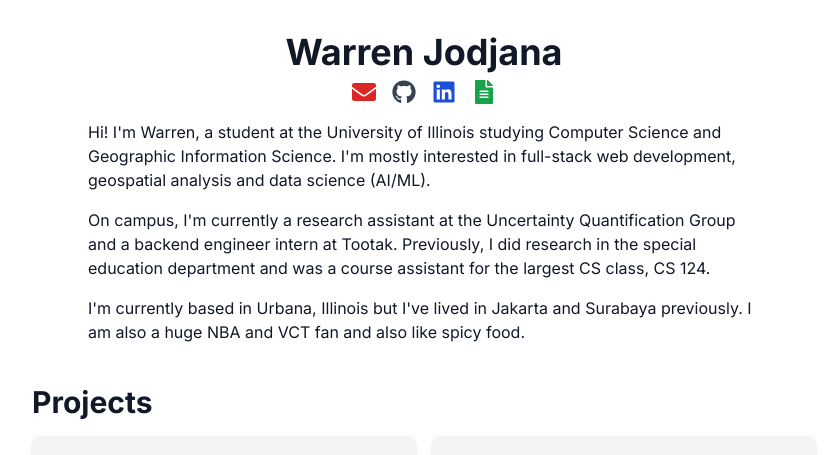
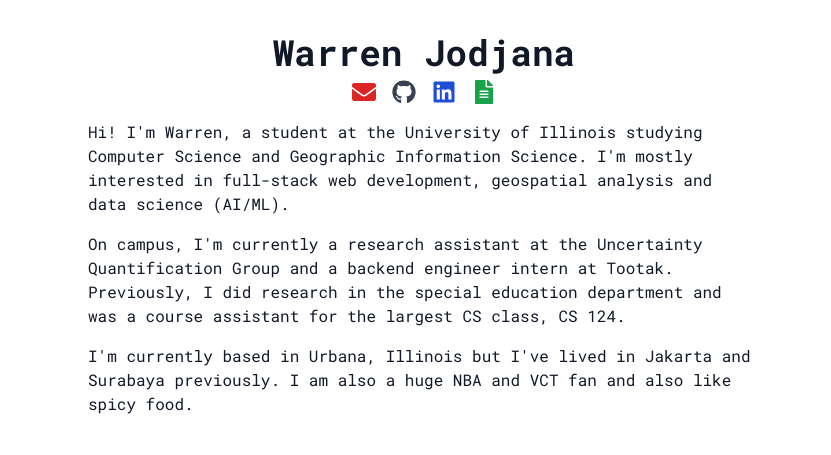
Before and after one commit to wrjodjana/wrjodjana.com, a Next.js app: page / in a window 1280 px wide. Shown: the top 455 px of the page, without its empty margins (216-1047 px from the left). Built offline with nearby package versions, Linux system fonts and the light colour scheme.

Commit message:
changed fonts

```diff
--- a/app/components/Information/page.tsx
+++ b/app/components/Information/page.tsx
@@ -1,9 +1,12 @@
 import React from "react";
 import { FaEnvelope, FaGithub, FaLinkedin, FaFileAlt } from "react-icons/fa";
+import { Roboto_Mono } from "next/font/google";
+
+const robotoMono = Roboto_Mono({ subsets: ["latin"] });
 
 export default function InformationSection() {
   return (
-    <header className="flex flex-col items-center text-left max-w-2xl">
+    <header className={`${robotoMono.className} flex flex-col items-center text-left max-w-2xl`}>
       <h1 className="text-4xl font-bold">Warren Jodjana</h1>
       <div className="flex space-x-4 mt-2">
         <a href="mailto:jodjana2@illinois.edu" className="text-red-600 text-2xl">
--- a/app/components/Projects/page.tsx
+++ b/app/components/Projects/page.tsx
@@ -6,10 +6,13 @@ import marketanalyzer from "../../../public/marketanalyzer.png";
 import chicago from "../../../public/chicago.png";
 import { FaGithub } from "react-icons/fa";
 import { IoLinkSharp } from "react-icons/io5";
+import { Roboto_Slab } from "next/font/google";
+
+const robotoSlab = Roboto_Slab({ subsets: ["latin"] });
 
 export default function ProjectsSection() {
   return (
-    <section className="mt-10">
+    <section className={`${robotoSlab.className} mt-10`}>
       <h2 className="text-3xl font-bold">Projects</h2>
       <div className="flex flex-wrap justify-center gap-4 mt-4">
         <div className="w-96 bg-gray-100 p-4 rounded-lg shadow">
--- a/tailwind.config.ts
+++ b/tailwind.config.ts
@@ -1,17 +1,12 @@
 import type { Config } from "tailwindcss";
 
 const config: Config = {
-  content: [
-    "./pages/**/*.{js,ts,jsx,tsx,mdx}",
-    "./components/**/*.{js,ts,jsx,tsx,mdx}",
-    "./app/**/*.{js,ts,jsx,tsx,mdx}",
-  ],
+  content: ["./pages/**/*.{js,ts,jsx,tsx,mdx}", "./components/**/*.{js,ts,jsx,tsx,mdx}", "./app/**/*.{js,ts,jsx,tsx,mdx}"],
   theme: {
     extend: {
       backgroundImage: {
         "gradient-radial": "radial-gradient(var(--tw-gradient-stops))",
-        "gradient-conic":
-          "conic-gradient(from 180deg at 50% 50%, var(--tw-gradient-stops))",
+        "gradient-conic": "conic-gradient(from 180deg at 50% 50%, var(--tw-gradient-stops))",
       },
     },
   },
```
